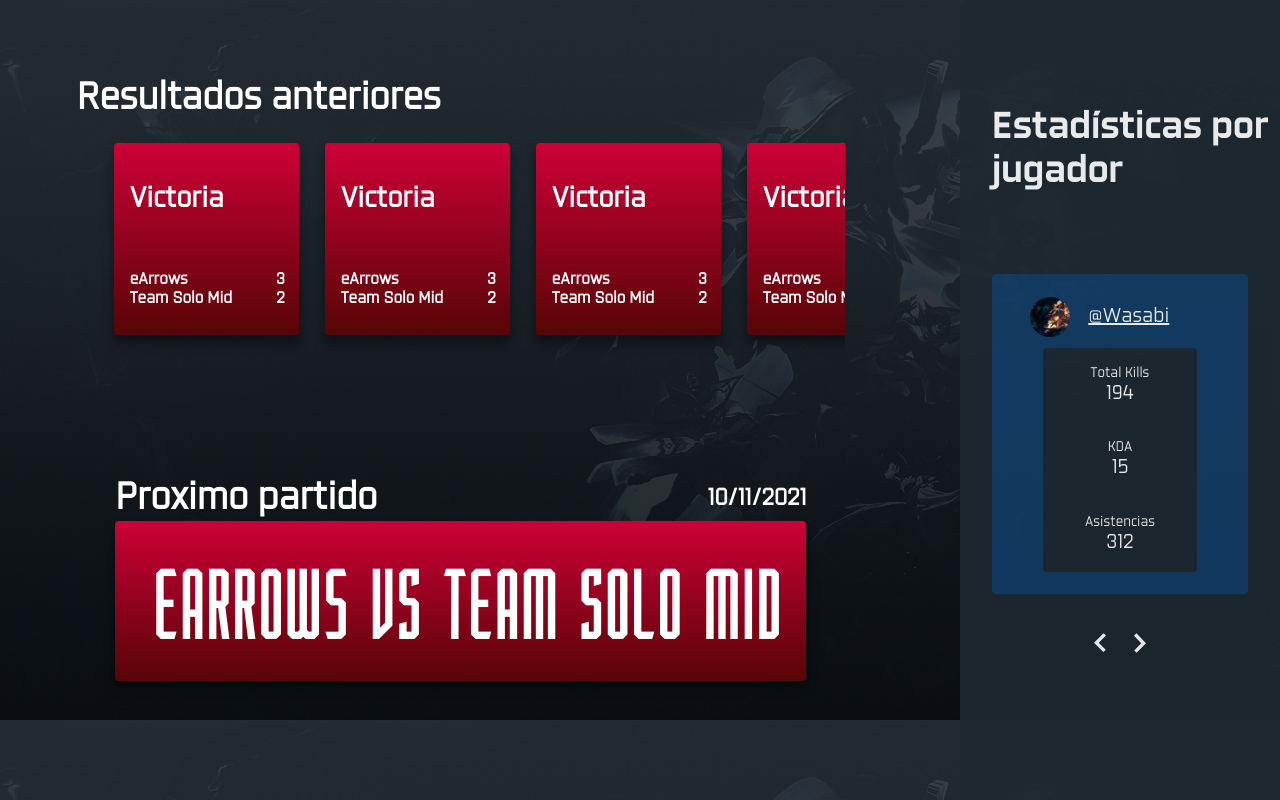
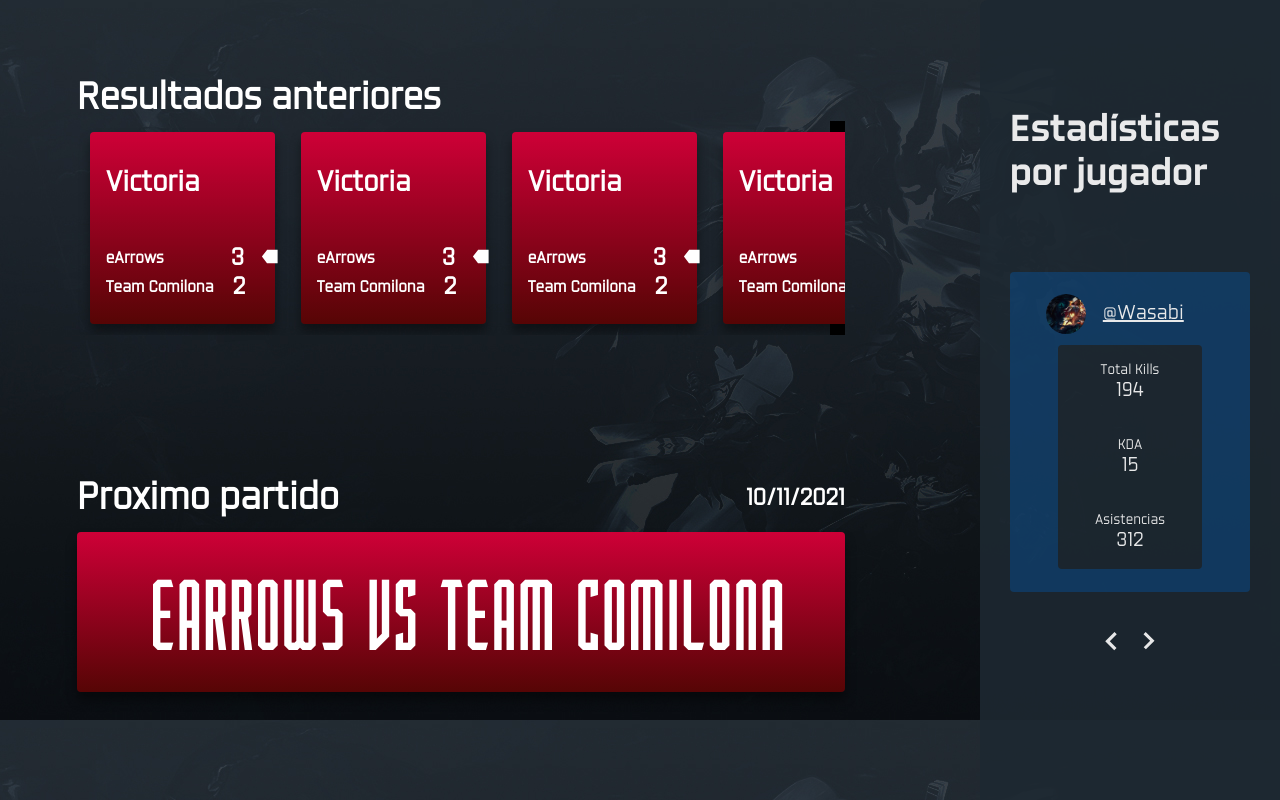
Before and after one commit to JMarSar/TeamFinder.gg, an Angular app: page / in a window 1280 px wide. Built offline with nearby package versions, Linux system fonts and the light colour scheme.

Commit message:
pagina detalles-torneo

```diff
--- a/src/app/models/torneo.ts
+++ b/src/app/models/torneo.ts
@@ -3,7 +3,7 @@ export class Torneo {
         public partida:Partida;
 
         constructor(public nombre:string, public tier:string, public fecha:string, public patrocinado:boolean){
-                this.partida = new Partida("eArrows", "Team Solo Mid", "3", "2")
+                this.partida = new Partida("eArrows", "Team Comilona", "3", "2")
         }
 
 }
--- a/src/app/pages/detalles-torneo/detalles-torneo.component.css
+++ b/src/app/pages/detalles-torneo/detalles-torneo.component.css
@@ -33,6 +33,16 @@
         font-family: var(--fontRevxRegular);
         font-size: var(--sizeDesktopHeading3);
 }
+.top-heading-2 {
+        display: flex;
+        flex-direction: row;
+        justify-content: space-between;
+        align-items: center;
+        font-family: var(--fontRevxRegular);
+        font-size: var(--sizeDesktopHeading3);
+        margin-bottom: 11px;
+}
+/*Soy pani te estoy tocando el codigo*/
 .fecha-top-heading {
         font-size: var(--sizeCommonSubtitle);
 }
@@ -42,11 +52,12 @@
         justify-content: space-between;
         align-items: flex-end;
         max-height: 238px;
-        padding: 24px 24px;
+        padding: 11px 0;
         margin-bottom: 8px;
         overflow-x: scroll;
         -ms-overflow-style: none;  /* IE and Edge */
         scrollbar-width: none;  /* Firefox */
+        box-shadow: inset -15px 0 black;
 }
 .card-partida-ganada {
         display: flex;
@@ -73,6 +84,7 @@
         background: -webkit-linear-gradient(-90deg, #1D2831 0%, #0A0E12 100%);
         border-radius: 4px;
         box-shadow: var(--sombraStrongPlus);
+
 }
 .estado-partida {
         font-family: var(--fontRevxRegular);
@@ -82,26 +94,52 @@
         display: flex;
         flex-direction: column;
 }
-.resultado-partida-equipo {
+.resultado-partida-equipo-ganador {
+        display: flex;
+        flex-direction: row;
+        justify-content: flex-start;
+        width: 100%;
+}
+.resultado-partida-equipo-perdedor {
+        display: flex;
+        flex-direction: row;
+        justify-content: flex-start;
+        width: 100%;
+        padding-right: 10%;
+}
+.resultado-partida-equipos {
         display: flex;
         flex-direction: row;
         justify-content: space-between;
+        align-items: center;
+        width: 100%;
 }
-
-.resultado-partida-equipo > h3 {
+.equipo-ganador {
+        margin-left: 100%;
+        margin-top: 5px;
+}
+.equipo-ganador > img {
+        width: auto;
+        height: 15px;
+}
+.nombre-equipo {
         font-family: var(--fontRevxRegular);
         font-size: var(--sizeCommonBody2);
 }
-
+.puntos-equipo {
+        font-family: var(--fontRevxRegular);
+        font-size: var(--sizeDesktopHeading4);
+}
 .proximo-partido {
         height: 50%;
-        padding: 0 5% 10% 5%;
+        padding: 0 0 0 0;
 }
 .proximo-partido-display {
         display: flex;
         justify-content: center;
         align-items: center;
         height: 160px;
+        min-width: 695px;
         border-radius: 4px;
         background: -webkit-linear-gradient(-90deg, #CE0037 0%, #560505 100%);
         box-shadow: var(--sombraStrongPlus);
@@ -121,7 +159,7 @@
         align-items: center;
         top: 0;
         right: 0;
-        width: 25%;
+        width: 300px;
         height: 100%;
         margin-left: 6%;
         border-radius: 8px 0 0 0;
--- a/src/app/pages/detalles-torneo/detalles-torneo.component.html
+++ b/src/app/pages/detalles-torneo/detalles-torneo.component.html
@@ -6,30 +6,61 @@
                                         <h3>Resultados anteriores</h3>
                                 </div>
                                 <div class="carrousel-partidos">
-                                        <div [ngClass]="torneo.partida.resultadoEquipo1 > torneo.partida.resultadoEquipo2 ? 'card-partida-ganada': 'card-partida-perdida'" *ngFor="let torneo of torneos">
-                                                <div class="estado-partida" *ngIf="torneo.partida.resultadoEquipo1 > torneo.partida.resultadoEquipo2; else perdida">
-                                                        <h3>Victoria</h3>
+                                        <div *ngFor="let torneo of torneos">
+                                                <div *ngIf="torneo.partida.resultadoEquipo1 > torneo.partida.resultadoEquipo2"  class="card-partida-ganada">
+                                                        <div class="estado-partida">
+                                                                <h3>Victoria</h3>
+                                                        </div>
+                                                        <div class="resultado-partida">
+                                                                <div class="resultado-partida-equipo-ganador">
+                                                                        <div class="resultado-partida-equipos">
+                                                                                <h3 class="nombre-equipo">{{torneo.partida.equipo1}}</h3>
+                                                                                <h3 class="puntos-equipo">{{torneo.partida.resultadoEquipo1}}</h3>
+                                                                        </div>
+                                                                        <div class="selector-ganador">
+                                                                                <div class="equipo-ganador">
+                                                                                        <img src="../../../assets/img/arrov_victoria.svg" alt="">
+                                                                                </div>
+                                                                        </div>
+                                                                </div>
+                                                                <div class="resultado-partida-equipo-perdedor">
+                                                                        <div class="resultado-partida-equipos">
+                                                                                <h3 class="nombre-equipo">{{torneo.partida.equipo2}}</h3>
+                                                                                <h3 class="puntos-equipo">{{torneo.partida.resultadoEquipo2}}</h3>
+                                                                        </div>
+                                                                </div>
+                                                        </div>
                                                 </div>
-                                                <ng-template #perdida>
+
+                                                <div *ngIf="torneo.partida.resultadoEquipo2 > torneo.partida.resultadoEquipo1" class="card-partida-perdida">
                                                         <div class="estado-partida">
                                                                 <h3>Derrota</h3>
                                                         </div>
-                                                </ng-template>
-                                                <div class="resultado-partida">
-                                                        <div class="resultado-partida-equipo">
-                                                                <h3>{{torneo.partida.equipo1}}</h3>
-                                                                <h3>{{torneo.partida.resultadoEquipo1}}</h3>
-                                                        </div>
-                                                        <div class="resultado-partida-equipo">
-                                                                <h3>{{torneo.partida.equipo2}}</h3>
-                                                                <h3>{{torneo.partida.resultadoEquipo2}}</h3>
+                                                        <div class="resultado-partida">
+                                                                <div class="resultado-partida-equipo-perdedor">
+                                                                        <div class="resultado-partida-equipos">
+                                                                                <h3 class="nombre-equipo">{{torneo.partida.equipo1}}</h3>
+                                                                                <h3 class="puntos-equipo">{{torneo.partida.resultadoEquipo1}}</h3>
+                                                                        </div>
+                                                                </div>
+                                                                <div class="resultado-partida-equipo-ganador">
+                                                                        <div class="resultado-partida-equipos">
+                                                                                <h3 class="nombre-equipo">{{torneo.partida.equipo2}}</h3>
+                                                                                <h3 class="puntos-equipo">{{torneo.partida.resultadoEquipo2}}</h3>
+                                                                        </div>
+                                                                        <div class="selector-ganador">
+                                                                                <div class="equipo-ganador">
+                                                                                        <img src="../../../assets/img/arrov_victoria.svg" alt="">
+                                                                                </div>
+                                                                        </div>
+                                                                </div>
                                                         </div>
                                                 </div>
                                         </div>
                                 </div>
                         </div>
                         <div class="proximo-partido">
-                                <div class="top-heading">
+                                <div class="top-heading-2">
                                         <h3>Proximo partido</h3>
                                         <div class="fecha-top-heading">
                                                 <h3>{{proximoTorneo.fecha}}</h3>
```
Also changed, not shown: src/assets/img/arrov_victoria.svg (added).
